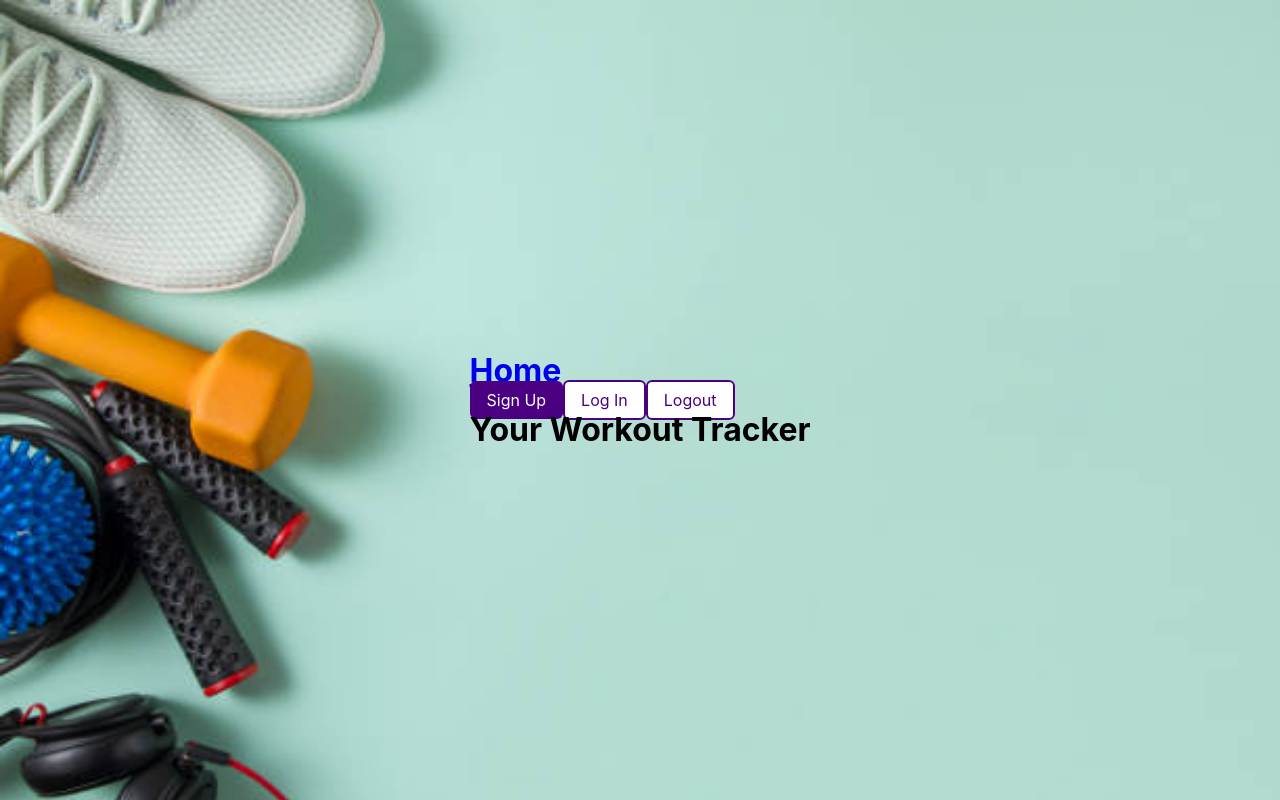
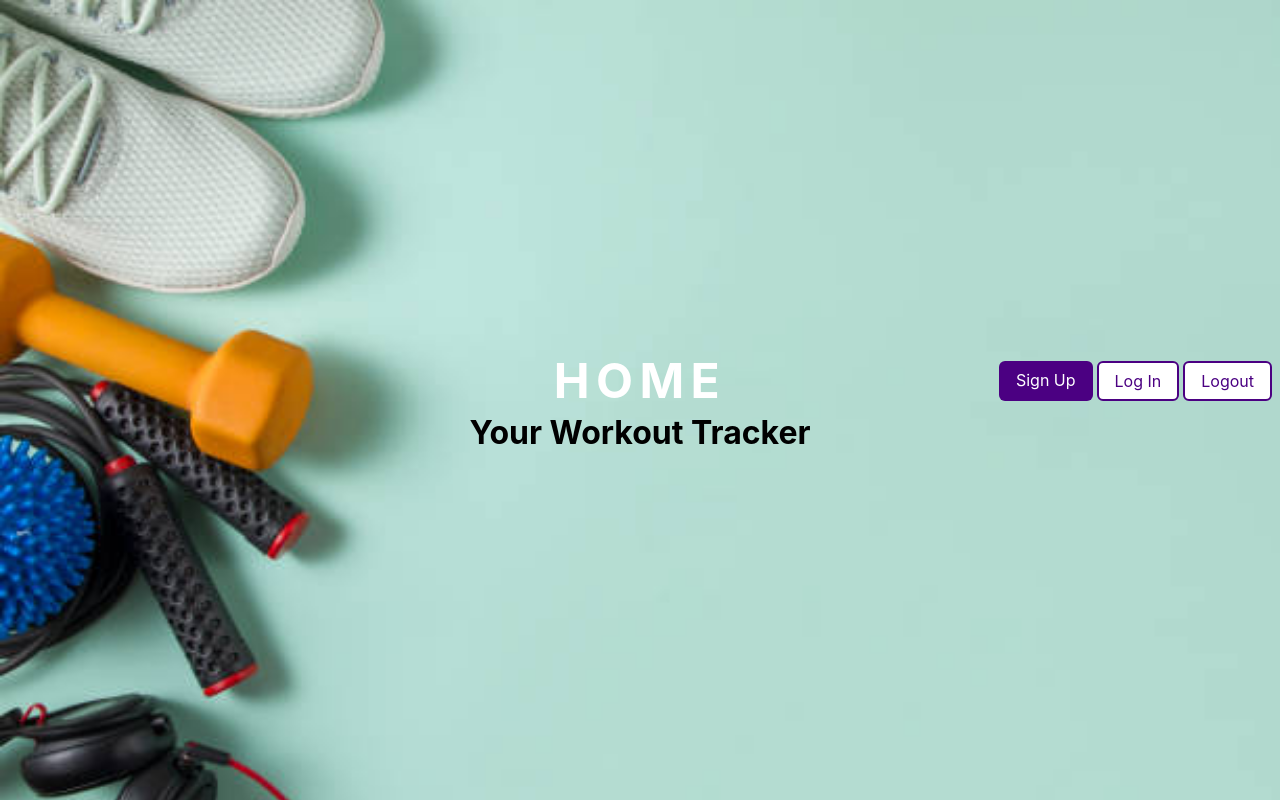
Before and after one commit to csjeon28/workout-tracker-app, a React (Create React App) app in the folder client/: page /home in a window 1280 px wide. Built offline with nearby package versions, Linux system fonts and the light colour scheme; no server answers.

Commit message:
uncommented out this component to have it work in Home

```diff
--- a/client/src/components/NavBar.js
+++ b/client/src/components/NavBar.js
@@ -1,11 +1,24 @@
 import { Link } from 'react-router-dom'
 import styled from 'styled-components'
-import Button from '../styles/Button'
+import { Button } from '../styles'
+import { useHistory } from 'react-router-dom'
 
-const NavBar = () => {
+const NavBar = ({ currentUser, setCurrentUser }) => {
+    const history = useHistory()
+
+    const handleLogoutClick = () => {
+        let config = {
+            method: 'DELETE'
+        }
+
+        fetch('/logout', config)
+        setCurrentUser(null)
+        history.push('/login')
+    }
 
     return (
         <Wrapper>
+            {currentUser ? `${currentUser.username} is logged in.` : null}
             <Logo>
                 <Link to='/'>Home</Link>
             </Logo>
@@ -16,7 +29,7 @@ const NavBar = () => {
                 <Button as={Link} to='/login' variant='outline'>
                     Log In
                 </Button>
-                <Button as={Link} to='/logout' variant='outline'>
+                <Button as={Link} to='/logout' variant='outline' onClick={handleLogoutClick}>
                     Logout
                 </Button>
             </Nav>
@@ -25,30 +38,31 @@ const NavBar = () => {
 }
 
 const Wrapper = styled.header`
-  display: flex
-  justify-content: center
-  align-items: center
-  padding: 8px
-`
+  display: flex;
+  justify-content: center;
+  align-items: center;
+  padding: 8px;
+`;
 
 const Logo = styled.h1`
-  font-family: "Permanent Marker", cursive
-  font-size: 3rem
-  color: deeppink
-  margin: 0
-  line-height: 1
+  font-size: 3rem;
+  text-transform: uppercase;
+  letter-spacing: 0.4rem;
+  color: white;
+  margin: 0;
+  line-height: 1;
 
   a {
-    color: inherit
-    text-decoration: none
+    color: inherit;
+    text-decoration: none;
   }
-`
+`;
 
 const Nav = styled.nav`
-  display: flex
-  gap: 4px
-  position: absolute
-  right: 8px
-`
+  display: flex;
+  gap: 4px;
+  position: absolute;
+  right: 8px;
+`;
 
 export default NavBar
```
